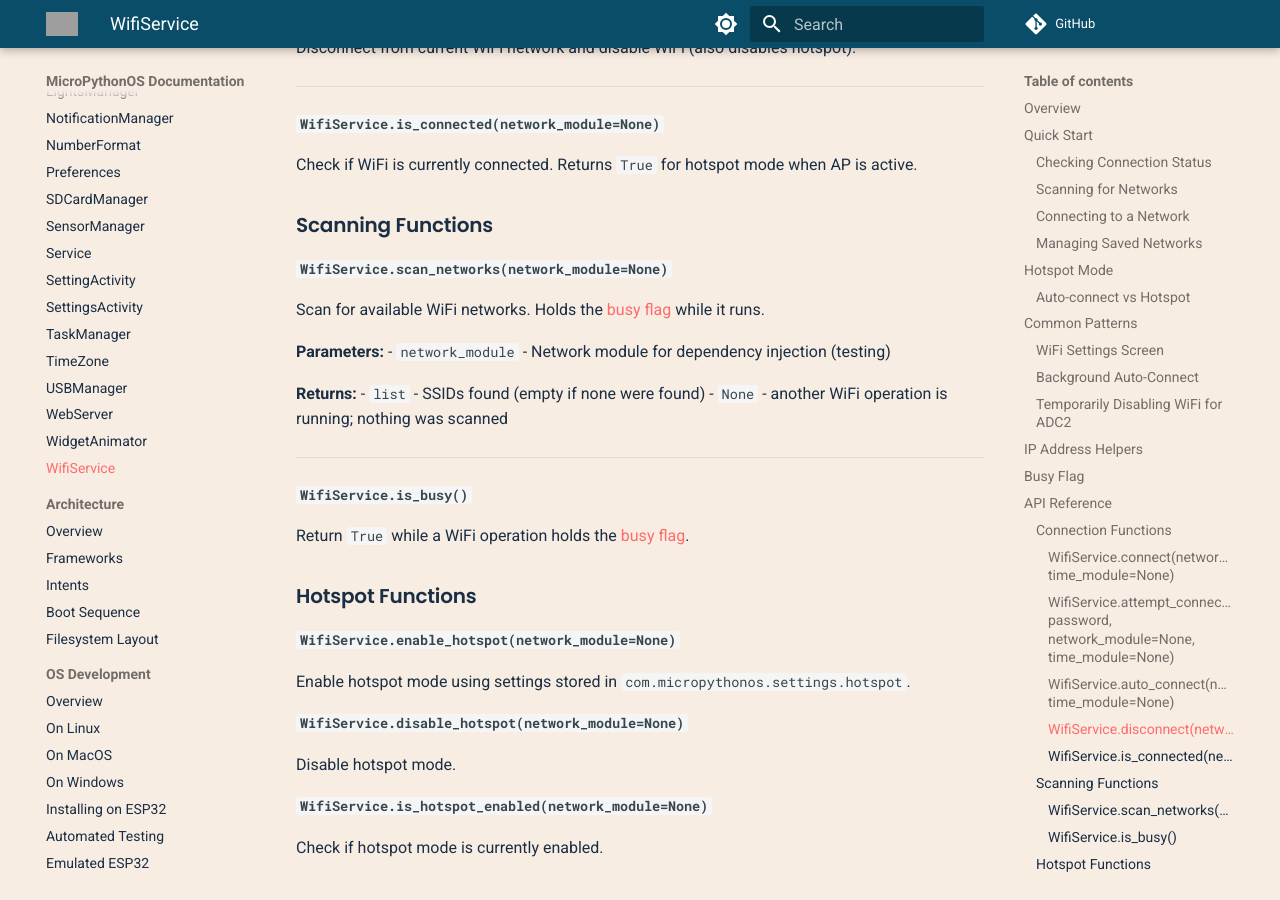
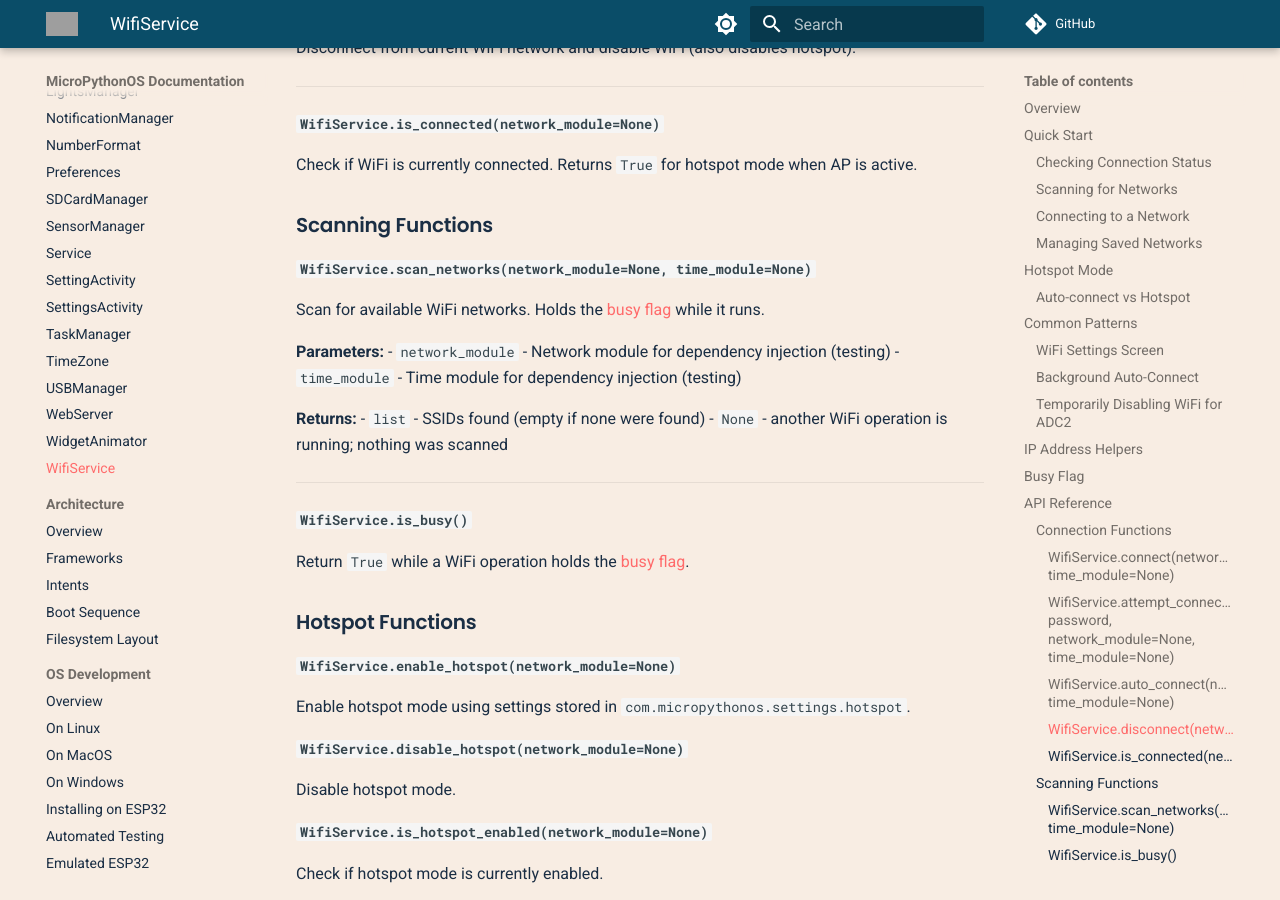
Before and after one commit to MicroPythonOS/docs, an MkDocs documentation site: the page built from docs/frameworks/wifi-service.md, in a window 1280 px wide and 900 px high, scrolled down 6189 px. Built offline with MkDocs 1.6.1 and Material for MkDocs 9.7.7, drawn with Linux system fonts in a browser that asks for light colours; comment, search, counter and statistics services are not loaded; grey boxes are pictures that could not be loaded.

Commit message:
wifi-service: document scan_networks time_module

```diff
--- a/docs/frameworks/wifi-service.md
+++ b/docs/frameworks/wifi-service.md
@@ -286,12 +286,13 @@ Check if WiFi is currently connected. Returns `True` for hotspot mode when AP is
 
 ### Scanning Functions
 
-#### `WifiService.scan_networks(network_module=None)`
+#### `WifiService.scan_networks(network_module=None, time_module=None)`
 
 Scan for available WiFi networks. Holds the [busy flag](#busy-flag) while it runs.
 
 **Parameters:**
 - `network_module` - Network module for dependency injection (testing)
+- `time_module` - Time module for dependency injection (testing)
 
 **Returns:**
 - `list` - SSIDs found (empty if none were found)
```
